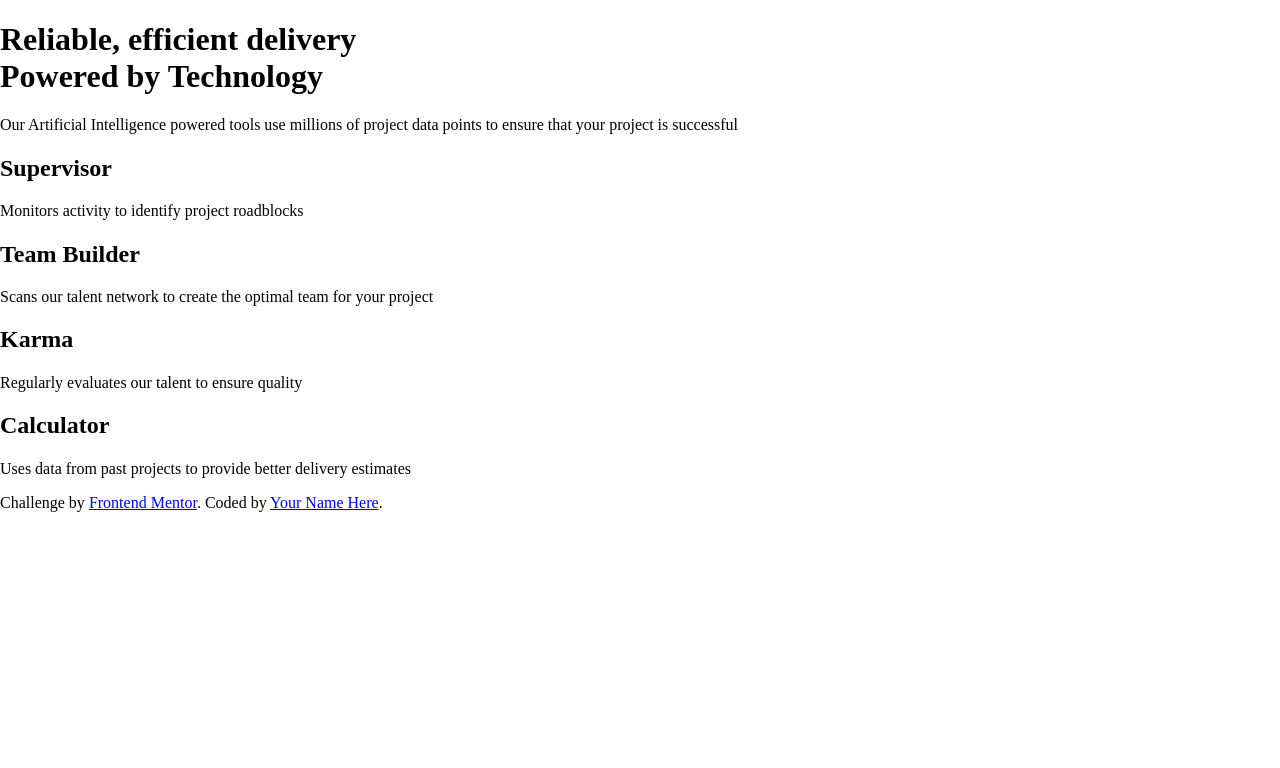
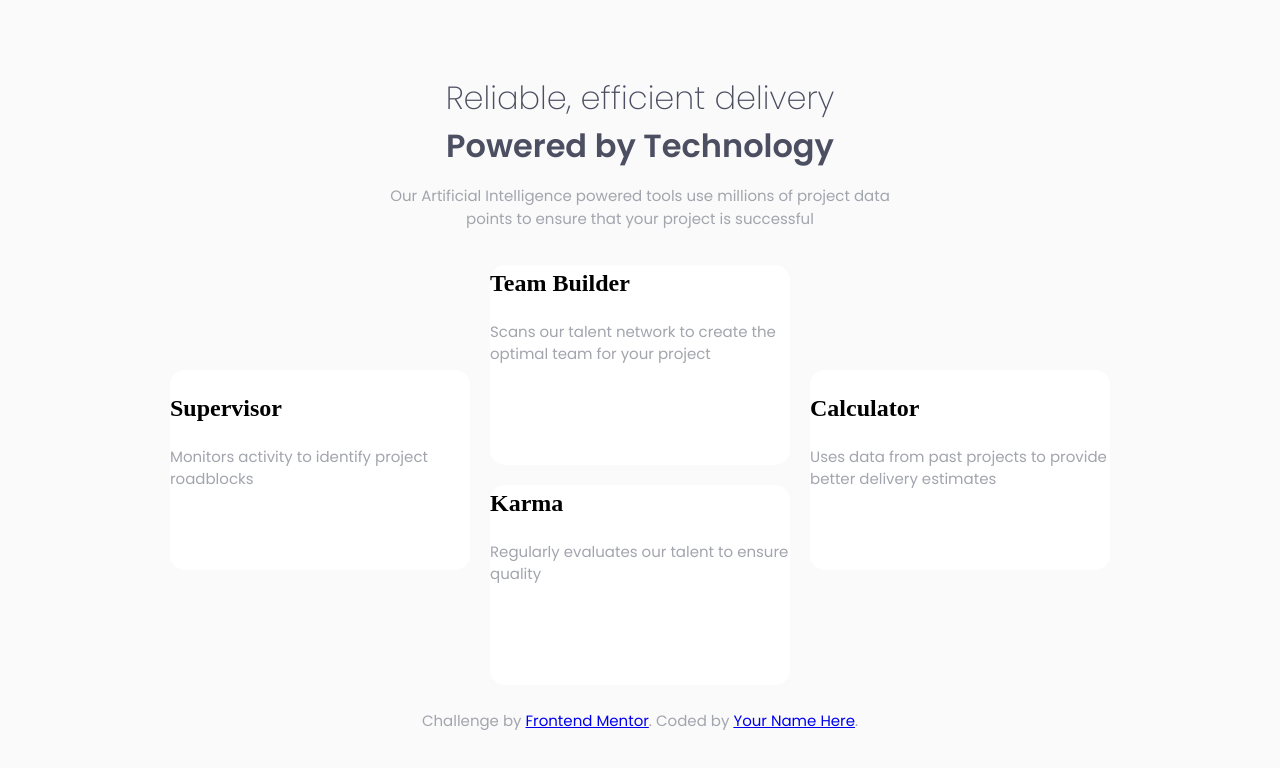
Before and after one commit to J-Potes/four-card-feature-section-master, a plain HTML site: page index.html in a window 1280 px wide. Drawn offline with Linux system fonts and the light colour scheme.

Commit message:
Alignment and base of cards

```diff
--- a/css/styles.css
+++ b/css/styles.css
@@ -0,0 +1,101 @@
+:root {
+    --red: hsl(0, 78%, 62%);
+    --cyan: hsl(180, 62%, 55%);
+    --orange: hsl(34, 97%, 64%);
+    --blue: hsl(212, 86%, 64%);
+    --darkBlue: hsl(234, 12%, 34%);
+    --grayishBlue: hsl(229, 6%, 66%);
+    --lightGray: hsl(0, 0%, 98%);
+    --white: #fff;
+    --black: #000;
+
+    --mainFont: 'Poppins', sans-serif;
+}
+
+/* apply a natural box layout model to all elements, but allowing components to change */
+html {
+    box-sizing: border-box;
+    /* 1rem = 10px */
+    font-size: 62.5%;
+}
+
+*, *:before, *:after {
+    box-sizing: inherit;
+}
+
+/** Globals **/
+
+body {
+    min-height: 100vh;
+    font-size: 1.6rem;
+    background-color: var(--lightGray);
+    line-height: 1.5;
+    display: flex;
+    flex-direction: column;
+    justify-content: center;
+    align-items: center;
+}
+
+.page {
+    display: flex;
+    flex-direction: column;
+    justify-content: center;
+    align-items: center;
+    height: 100%;
+    width: 100%;
+}
+
+p {
+    font-size: 1.5rem;
+    font-family: var(--mainFont);
+    color: var(--grayishBlue);
+}
+
+.container {
+    max-width: 120rem;
+    margin: 0 auto;
+    padding: 0 1.5rem;
+}
+
+/** Info **/
+
+.info {
+    display: flex;
+    max-width: 100rem;
+    flex-direction: column;
+    justify-content: center;
+    align-items: center;
+}
+
+.info__title {
+    color: var(--darkBlue);
+    font-family: var(--mainFont);
+    font-weight: 200;
+    margin-bottom: 0;
+    text-align: center;
+}
+
+.info__title span {
+    font-weight: 600;
+}
+
+.info__text {
+    max-width: 50rem;
+    text-align: center;
+}
+
+/** Cards  **/
+
+.cards {
+    display: flex;
+    flex-direction: row;
+    align-items: center;
+}
+
+.card {
+    background-color: var(--white);
+    height: 20rem;
+    max-width: 30rem;
+    border-radius: 1.5rem;
+    margin: 1rem;
+}
--- a/index.html
+++ b/index.html
@@ -16,33 +16,37 @@
 
   <link rel="stylesheet" href="css/normalize.css">
 
+  <link rel="preconnect" href="https://fonts.googleapis.com">
+  <link rel="preconnect" href="https://fonts.gstatic.com" crossorigin>
+  <link href="https://fonts.googleapis.com/css2?family=Poppins:wght@200;400;600&display=swap" rel="stylesheet">
+
   <link rel="stylesheet" href="css/styles.css">
 
 </head>
 <body>
-  <section>
-    <h1>Reliable, efficient delivery
+  <section class="info">
+    <h1 class="info__title">Reliable, efficient delivery
       <br><span>Powered by Technology</span></h1>
 
-    <p>Our Artificial Intelligence powered tools use millions of project data points
+    <p class="info__text">Our Artificial Intelligence powered tools use millions of project data points
       to ensure that your project is successful</p>
   </section>
   <main class="cards">
-    <div class="cards__c1">
+    <div class="cards__c1 card">
       <h2>Supervisor</h2>
       <p>Monitors activity to identify project roadblocks</p>
     </div>
     <div class="cards__group">
-      <div class="cards__c2">
+      <div class="cards__c2 card">
         <h2>Team Builder</h2>
         <p>Scans our talent network to create the optimal team for your project</p>
       </div>
-      <div class="cards__c3">
+      <div class="cards__c3 card">
         <h2>Karma</h2>
         <p>Regularly evaluates our talent to ensure quality</p>
       </div>
     </div>
-    <div class="cards__c4">
+    <div class="cards__c4 card">
       <h2>Calculator</h2>
       <p>Uses data from past projects to provide better delivery estimates</p>
     </div>
```
